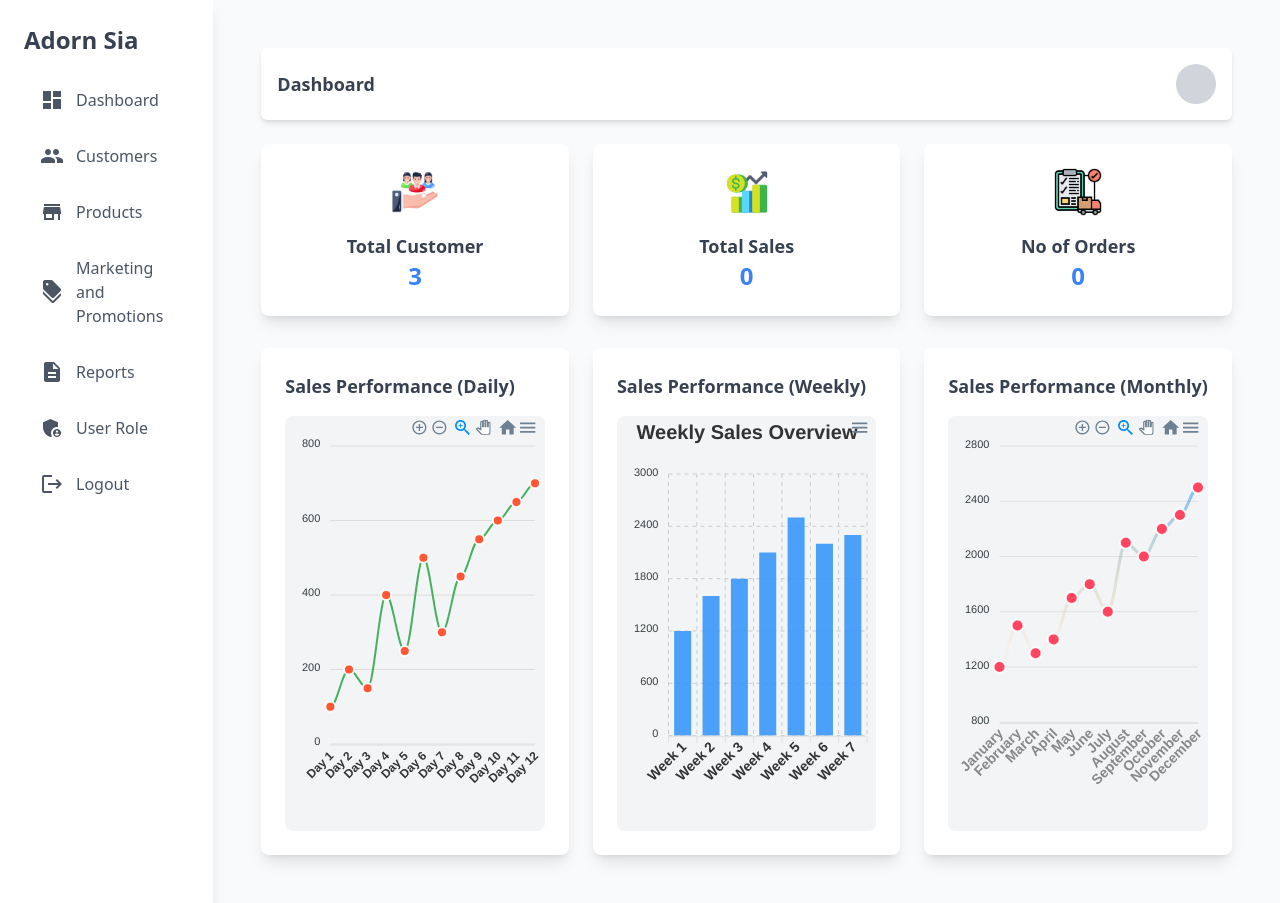
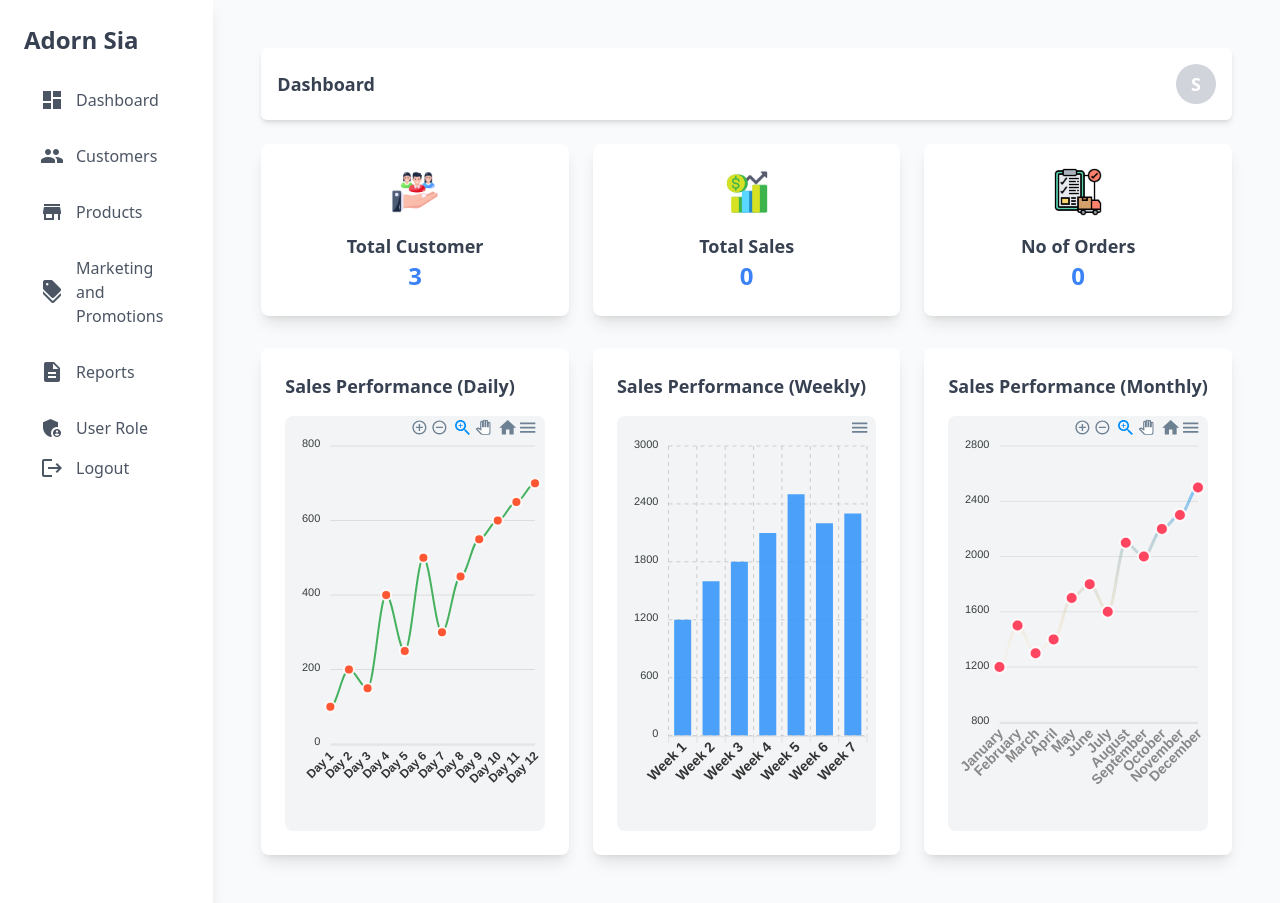
Before and after one commit to anderson895/AdornSia, a PHP site: page /Client/admin/dashboard.php in a window 1280 px wide. Run offline with PHP 8.4, Linux system fonts and the light colour scheme; the visitor is signed in with stand-in values (Sample User, id 1); some libraries are stand-ins or nearby versions.

Commit message:
update chart

```diff
--- a/admin/backend/class.php
+++ b/admin/backend/class.php
@@ -29,6 +29,7 @@ class global_class extends db_connect
                 $user = $result->fetch_assoc();
 
                 session_start();
+                $_SESSION['admin_username'] = $user['admin_username'];
                 $_SESSION['admin_id'] = $user['admin_id'];
 
                 return $user;
--- a/admin/components/header.php
+++ b/admin/components/header.php
@@ -51,12 +51,12 @@
           <span>User Role</span>
       </a>
 
-      <form action="{{ url_for('admin_logout') }}" method="post">
+      <a href="logout.php">
           <button type="submit" class="flex items-center lg:justify-start  space-x-3 text-gray-600 hover:text-red-500 hover:bg-gray-100 px-4 py-2 rounded-md transition-all duration-300">
               <span class="material-icons">logout</span>
               <span>Logout</span>
           </button>
-      </form>
+        </a>
   </nav>
 </aside>
 
--- a/admin/dashboard.php
+++ b/admin/dashboard.php
@@ -3,6 +3,10 @@
 <div class="flex justify-between items-center bg-white p-4 mb-6 rounded-md shadow-md">
     <h2 class="text-lg font-semibold text-gray-700">Dashboard</h2>
     <div class="w-10 h-10 bg-gray-300 rounded-full flex items-center justify-center text-lg font-bold text-white">
+    <?php
+    session_start();
+    echo substr(ucfirst($_SESSION['admin_username']), 0, 1);
+    ?>
     </div>
 </div>
 
--- a/admin/js/weekly_sales.js
+++ b/admin/js/weekly_sales.js
@@ -18,15 +18,6 @@ var options = {
                 fontSize: '14px',
                 fontWeight: 'bold'
             }
-        }
-    },
-    title: {
-        text: 'Weekly Sales Overview',
-        align: 'center',
-        style: {
-            fontSize: '20px',
-            fontWeight: 'bold',
-            color: '#333'
         }
     },
     colors: ['#2e93f9'],  // Blue color for bars
```
Also changed, not shown: admin/logout.php (added, +14 -0 lines).
